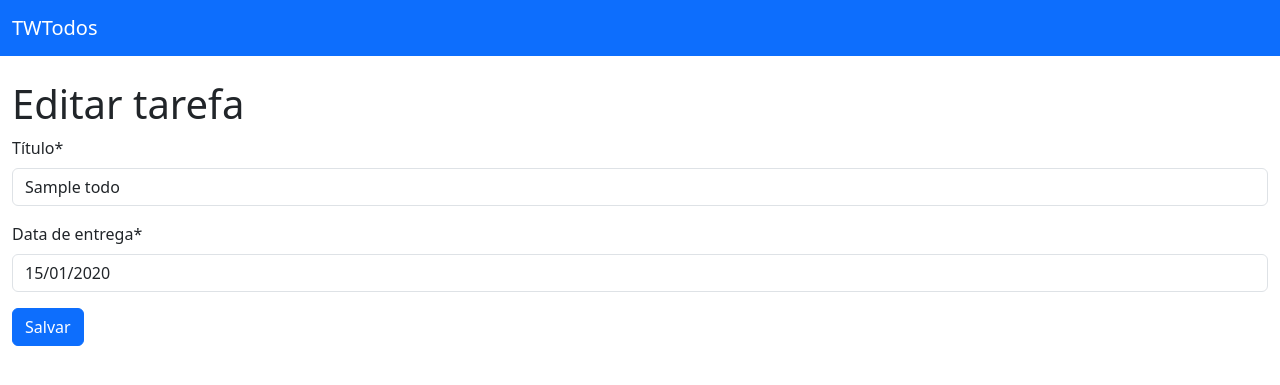
After one commit to DavsonMelo/TWTodos, a Django app: page /update/1 in a window 1280 px wide. The commit adds this page. Shown: the top 385 px of the page. Run offline with Django 5.2, Linux system fonts and the light colour scheme; tables that the repository leaves empty hold one stand-in row (values such as "Sample post"); some libraries are stand-ins or nearby versions.

Commit message:
Commit final

```diff
--- a/setup/settings.py
+++ b/setup/settings.py
@@ -41,6 +41,7 @@ INSTALLED_APPS = [
     "todos.apps.TodosConfig",
     "crispy_forms",
     "crispy_bootstrap5",
+    "bootstrap_datepicker_plus"
 ]
 
 MIDDLEWARE = [
--- a/setup/urls.py
+++ b/setup/urls.py
@@ -1,9 +1,12 @@
 from django.contrib import admin
 from django.urls import path
-from todos.views import TodoListView, TodoCreateView
+from todos.views import TodoListView, TodoCreateView, TodoUpdateView, TodoDeleteView, TodoCompleteView
 
 urlpatterns = [
     path('admin/', admin.site.urls),
     path("", TodoListView.as_view(), name="todo_list"),
-    path("create", TodoCreateView.as_view(), name="todo_create")
+    path("create", TodoCreateView.as_view(), name="todo_create"),
+    path("update/<int:pk>", TodoUpdateView.as_view(), name="todo_update"),
+    path("delete/<int:pk>", TodoDeleteView.as_view(), name="todo_delete"),
+    path("complete/<int:pk>", TodoCompleteView.as_view(), name="todo_complete"),
 ]
--- a/todos/models.py
+++ b/todos/models.py
@@ -1,7 +1,19 @@
+from datetime import date
 from django.db import models
 
+
 class Todo(models.Model):
-    title = models.CharField(verbose_name="Título" ,max_length=100, null=False, blank=False)
+    title = models.CharField(
+        verbose_name="Título", max_length=100, null=False, blank=False
+    )
     created_at = models.DateTimeField(auto_now_add=True, null=False, blank=False)
-    deadline = models.DateField("Data de entrega" ,null=False, blank=False)
+    deadline = models.DateField("Data de entrega", null=False, blank=False)
     finished_at = models.DateField(null=True)
+
+    class Meta:
+        ordering = ["deadline"]
+
+    def mark_has_complete(self):
+        if not self.finished_at:
+            self.finished_at = date.today()
+            self.save()
--- /dev/null
+++ b/todos/templates/base.html
@@ -0,0 +1,22 @@
+<!DOCTYPE html>
+<html lang="pt-br">
+  <head>
+    <meta charset="utf-8" />
+    <meta name="viewport" content="width=device-width, initial-scale=1" />
+
+    <title>TWTodos - {% block page_title %}{% endblock  %}</title>
+
+    <link href="https://cdn.jsdelivr.net/npm/bootstrap@5.3.3/dist/css/bootstrap.min.css" rel="stylesheet" integrity="sha384-QWTKZyjpPEjISv5WaRU9OFeRpok6YctnYmDr5pNlyT2bRjXh0JMhjY6hW+ALEwIH" crossorigin="anonymous" />
+  </head>
+  <body>
+    <nav class="navbar bg-primary mb-4" data-bs-theme="dark">
+      <div class="container-fluid">
+        <a class="navbar-brand" href="{% url "todo_list" %}">TWTodos</a>
+      </div>
+    </nav>
+    <main class="container-fluid">
+        {% block content %}{% endblock  %}
+    </main>
+    <script src="https://cdn.jsdelivr.net/npm/bootstrap@5.3.3/dist/js/bootstrap.bundle.min.js" integrity="sha384-YvpcrYf0tY3lHB60NNkmXc5s9fDVZLESaAA55NDzOxhy9GkcIdslK1eN7N6jIeHz" crossorigin="anonymous"></script>
+  </body>
+</html>
--- a/todos/templates/todos/todo_form.html
+++ b/todos/templates/todos/todo_form.html
@@ -1,30 +1,24 @@
+{% extends 'base.html' %}
 {% load crispy_forms_tags %}
 
-<!DOCTYPE html>
-<html lang="pt-br">
-  <head>
-    <meta charset="utf-8" />
-    <meta name="viewport" content="width=device-width, initial-scale=1" />
+{% block page_title %}
+  {% if todo.pk %}
+    Editar tarefa
+  {% else %}
+    Nova tarefa
+  {% endif %}
+{% endblock %}
 
-    <title>TWTodos - Nova Tarefa</title>
+{% block content %}
+  {% if todo.pk %}
+    <h1>Editar tarefa</h1>
+  {% else %}
+    <h1>Nova tarefa</h1>
+  {% endif %}
 
-    <link href="https://cdn.jsdelivr.net/npm/bootstrap@5.3.3/dist/css/bootstrap.min.css" rel="stylesheet" integrity="sha384-QWTKZyjpPEjISv5WaRU9OFeRpok6YctnYmDr5pNlyT2bRjXh0JMhjY6hW+ALEwIH" crossorigin="anonymous" />
-  </head>
-  <body>
-    <nav class="navbar bg-primary mb-4" data-bs-theme="dark">
-      <div class="container-fluid">
-        <a class="navbar-brand" href="#">TWTodos</a>
-      </div>
-    </nav>
-    <main class="container">
-      <h1>Nova Tarefa</h1>
-      <form method="post">
-        {% csrf_token %}
-        {{ form|crispy }}
-        <button type="submit" class="btn btn-primary">Salvar</button>
-      </form>
-    </main>
-
-    <script src="https://cdn.jsdelivr.net/npm/bootstrap@5.3.3/dist/js/bootstrap.bundle.min.js" integrity="sha384-YvpcrYf0tY3lHB60NNkmXc5s9fDVZLESaAA55NDzOxhy9GkcIdslK1eN7N6jIeHz" crossorigin="anonymous"></script>
-  </body>
-</html>
+  <form method="post">
+    {% csrf_token %}
+    {{ form|crispy }}
+    <button type="submit" class="btn btn-primary">Salvar</button>
+  </form>
+{% endblock %}
--- a/todos/views.py
+++ b/todos/views.py
@@ -1,6 +1,7 @@
-from django.views.generic import ListView, CreateView
+from django.views.generic import ListView, CreateView, UpdateView, DeleteView, View
 from .models import Todo
 from django.urls import reverse_lazy
+from django.shortcuts import get_object_or_404, redirect
 
 class TodoListView(ListView):
     model = Todo
@@ -9,3 +10,18 @@ class TodoCreateView(CreateView):
     model = Todo
     fields = ["title", "deadline"]
     success_url = reverse_lazy("todo_list")
+
+class TodoUpdateView(UpdateView):
+    model = Todo
+    fields = ["title", "deadline"]
+    success_url = reverse_lazy("todo_list")
+
+class TodoDeleteView(DeleteView):
+    model = Todo
+    success_url = reverse_lazy("todo_list")
+
+class TodoCompleteView(View):
+    def get(self, request, pk):
+        todo = get_object_or_404(Todo, pk=pk)
+        todo.mark_has_complete()
+        return redirect("todo_list")
```
Also changed, not shown: todos/templates/todos/todo_confirm_delete.html (added, +18 -0 lines), todos/templates/todos/todo_list.html (+16 -24 lines).
